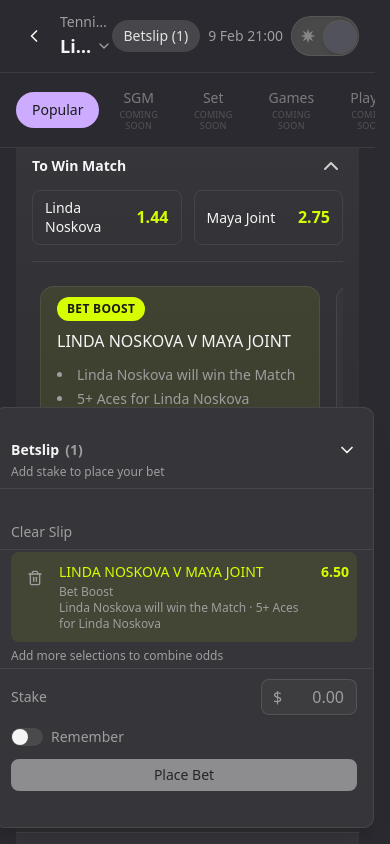
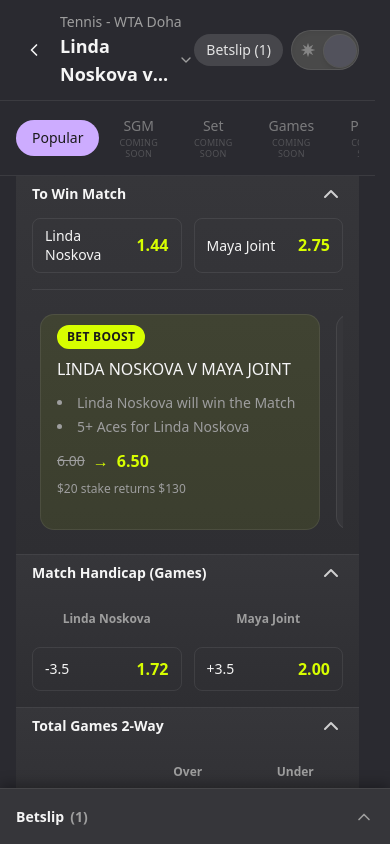
Before and after one commit to JanChaosTheory/betslip_test, a Next.js app: page / in a window 390 px wide. Both pictures are taken after a click on the button 180 px from the left and 393 px from the top of the page. Shown: the top 844 px of the page. Built offline with nearby package versions, Linux system fonts and the light colour scheme.

Commit message:
Mobile: add collapsed betslip dock and improve mobile UX

```diff
--- a/app/components/Header.tsx
+++ b/app/components/Header.tsx
@@ -3,7 +3,7 @@
 import { Button } from "@/components/ui/button";
 import { ThemeToggle } from "./ThemeToggle";
 import { ChevronLeft, ChevronDown } from "lucide-react";
-import { BREADCRUMB, PAGE_TITLE, DATE_TIME } from "../data/match";
+import { BREADCRUMB, PAGE_TITLE } from "../data/match";
 import { cn } from "@/lib/utils";
 
 type HeaderProps = {
@@ -16,7 +16,7 @@ export function Header({ selectionCount = 0, onOpenBetslip }: HeaderProps) {
 
   return (
     <header className="theme-transition sticky top-0 z-40 w-full max-w-full border-b border-border bg-background px-4 py-3">
-      <div className="mx-auto flex min-w-0 max-w-4xl items-center justify-between">
+      <div className="mx-auto flex min-h-[44px] min-w-0 max-w-4xl items-center justify-between">
       <div className="flex min-w-0 flex-1 items-center gap-2">
         <Button variant="ghost" size="icon" className="shrink-0" aria-label="Back">
           <ChevronLeft className="size-5" />
@@ -24,26 +24,30 @@ export function Header({ selectionCount = 0, onOpenBetslip }: HeaderProps) {
         <div className="min-w-0 flex-1">
           <p className="truncate text-sm text-muted-foreground">{BREADCRUMB}</p>
           <div className="flex items-center gap-1">
-            <h1 className="truncate text-lg font-semibold">{PAGE_TITLE}</h1>
+            <h1 className="min-w-0 line-clamp-2 text-lg font-semibold">{PAGE_TITLE}</h1>
             <ChevronDown className="size-4 shrink-0 text-muted-foreground" />
           </div>
         </div>
       </div>
       <div className="flex shrink-0 items-center gap-2">
-        {showBetslipPill && (
+        {onOpenBetslip && (
           <Button
             variant="secondary"
             size="sm"
             onClick={onOpenBetslip}
+            aria-hidden={!showBetslipPill}
+            tabIndex={showBetslipPill ? 0 : -1}
             className={cn(
-              "rounded-full font-medium",
-              "bg-primary/15 text-primary hover:bg-primary/25"
+              "rounded-full font-medium transition-[opacity,transform] duration-200 ease-out",
+              "bg-primary/15 text-primary hover:bg-primary/25",
+              showBetslipPill
+                ? "translate-y-0 opacity-100 pointer-events-auto"
+                : "pointer-events-none translate-y-1 opacity-0"
             )}
           >
             Betslip ({selectionCount})
           </Button>
         )}
-        <span className="text-sm text-muted-foreground">{DATE_TIME}</span>
         <ThemeToggle />
       </div>
       </div>
--- /dev/null
+++ b/app/components/MobileBetslipDock.tsx
@@ -0,0 +1,61 @@
+"use client";
+
+import { useEffect, useState } from "react";
+import { ChevronUp } from "lucide-react";
+import { cn } from "@/lib/utils";
+
+type MobileBetslipDockProps = {
+  count: number;
+  onExpand: () => void;
+  className?: string;
+};
+
+/**
+ * Mobile-only sticky bar showing collapsed betslip (header row). Shown when
+ * betCount > 0 and panel is closed. Tap to expand the full panel.
+ */
+export function MobileBetslipDock({
+  count,
+  onExpand,
+  className,
+}: MobileBetslipDockProps) {
+  const [visible, setVisible] = useState(false);
+  useEffect(() => {
+    const id = requestAnimationFrame(() => setVisible(true));
+    return () => cancelAnimationFrame(id);
+  }, []);
+
+  return (
+    <div
+      role="button"
+      tabIndex={0}
+      aria-label="Expand betslip"
+      onClick={onExpand}
+      onKeyDown={(e) => {
+        if (e.key === "Enter" || e.key === " ") {
+          e.preventDefault();
+          onExpand();
+        }
+      }}
+      className={cn(
+        "theme-transition fixed bottom-0 left-0 right-0 z-40 flex cursor-pointer items-center justify-between border-t border-border bg-card px-4 shadow-[0_-4px_12px_rgba(0,0,0,0.08)] dark:shadow-[0_-4px_12px_rgba(0,0,0,0.3)]",
+        "focus-visible:outline focus-visible:outline-2 focus-visible:outline-offset-2 focus-visible:outline-ring",
+        "min-h-[56px] py-3 transition-[opacity,transform] duration-200 ease-out",
+        "md:hidden",
+        visible ? "translate-y-0 opacity-100" : "translate-y-4 opacity-0",
+        className
+      )}
+      style={{
+        paddingBottom: "calc(0.75rem + env(safe-area-inset-bottom, 0px))",
+      }}
+    >
+      <span className="text-sm font-semibold">
+        Betslip
+        <span className="ml-1.5 text-muted-foreground">({count})</span>
+      </span>
+      <span className="flex shrink-0 items-center justify-center" aria-hidden>
+        <ChevronUp className="size-5 text-muted-foreground" />
+      </span>
+    </div>
+  );
+}
--- a/app/components/TabsRow.tsx
+++ b/app/components/TabsRow.tsx
@@ -6,7 +6,7 @@ import { cn } from "@/lib/utils";
 export function TabsRow() {
   return (
     <div className="theme-transition sticky top-[57px] z-30 w-full max-w-full border-b border-border bg-background px-4 py-2">
-      <div className="mx-auto flex max-w-4xl items-center gap-1">
+      <div className="tabs-row-scroll mx-auto flex max-w-4xl flex-nowrap items-center gap-1">
       {TABS.map((tab) => (
         <button
           key={tab.id}
--- a/app/globals.css
+++ b/app/globals.css
@@ -414,6 +414,17 @@ html.theme-switching .theme-toggle-track .theme-toggle-moon {
   background: var(--bet-boost-scroll-thumb-hover);
 }
 
+/* Tabs row: horizontal scroll on mobile, momentum, hide scrollbar */
+.tabs-row-scroll {
+  overflow-x: auto;
+  overflow-y: hidden;
+  -webkit-overflow-scrolling: touch;
+  scrollbar-width: none;
+}
+.tabs-row-scroll::-webkit-scrollbar {
+  display: none;
+}
+
 /* Market title hover: neutral lift, no accent */
 .market-title-trigger:hover {
   background-color: var(--hover-surface);
--- a/app/hooks/useBetSlip.ts
+++ b/app/hooks/useBetSlip.ts
@@ -8,6 +8,7 @@ import {
   setStoredStake,
   setStoredRemember,
 } from "../components/Betslip";
+import { useIsMobile } from "./useMediaQuery";
 
 export type BetSlipStatus = "idle" | "placing" | "success" | "error";
 
@@ -15,6 +16,7 @@ const PLACE_BET_DELAY_MS = 800;
 const SUCCESS_VISIBLE_MS = 1200;
 
 export function useBetSlip() {
+  const isMobile = useIsMobile();
   const [selections, setSelections] = useState<Selection[]>([]);
   const [isOpen, setIsOpen] = useState(false);
   const [isCollapsed, setIsCollapsed] = useState(false);
@@ -54,13 +56,13 @@ export function useBetSlip() {
         if (next.length === 0) setIsOpen(false);
         return next;
       }
-      if (prev.length === 0) {
+      if (prev.length === 0 && !isMobile) {
         setIsOpen(true);
         setIsCollapsed(false);
       }
       return [...prev, selection];
     });
-  }, []);
+  }, [isMobile]);
 
   const removeSelection = useCallback((id: string) => {
     setSelections((prev) => {
--- /dev/null
+++ b/app/hooks/useMediaQuery.ts
@@ -0,0 +1,26 @@
+"use client";
+
+import { useEffect, useState } from "react";
+
+/**
+ * Returns true when viewport matches (max-width: 768px). Safe for SSR (defaults to false).
+ */
+export function useMediaQuery(query: string): boolean {
+  const [matches, setMatches] = useState(false);
+
+  useEffect(() => {
+    const mq = window.matchMedia(query);
+    setMatches(mq.matches);
+    const handler = (e: MediaQueryListEvent) => setMatches(e.matches);
+    mq.addEventListener("change", handler);
+    return () => mq.removeEventListener("change", handler);
+  }, [query]);
+
+  return matches;
+}
+
+const MOBILE_BREAKPOINT = "(max-width: 768px)";
+
+export function useIsMobile(): boolean {
+  return useMediaQuery(MOBILE_BREAKPOINT);
+}
--- a/app/layout.tsx
+++ b/app/layout.tsx
@@ -33,7 +33,7 @@ export default function RootLayout({
       <head>
         <script
           dangerouslySetInnerHTML={{
-            __html: `(function(){var t=localStorage.getItem("theme");document.documentElement.classList.toggle("dark",t!=="light");})();`,
+            __html: `(function(){var t=localStorage.getItem("theme");if(!t)t="dark";document.documentElement.classList.toggle("dark",t==="dark");})();`,
           }}
         />
       </head>
--- a/app/page.tsx
+++ b/app/page.tsx
@@ -6,7 +6,9 @@ import { TabsRow } from "./components/TabsRow";
 import { MarketPanel } from "./components/MarketPanel";
 import { BetBoostCard } from "./components/BetBoostCard";
 import { BetSlipPanel } from "./components/BetSlipPanel";
+import { MobileBetslipDock } from "./components/MobileBetslipDock";
 import { useBetSlip } from "./hooks/useBetSlip";
+import { useIsMobile } from "./hooks/useMediaQuery";
 import { MARKETS, BET_BOOST_CARDS, FOOTER_TEXT, PAGE_TITLE } from "./data/match";
 import type { BetBoostCard as BetBoostCardType, Market, Selection } from "./data/match";
 import { useState } from "react";
@@ -64,6 +66,7 @@ export default function Home() {
     Object.fromEntries(MARKETS.map((m) => [m.id, true]))
   );
 
+  const isMobile = useIsMobile();
   const betslip = useBetSlip();
   const selectedIds = useMemo(
     () => new Set(betslip.selections.map((s) => s.id)),
@@ -117,7 +120,17 @@ export default function Home() {
       />
       <TabsRow />
 
-      <main className="w-full max-w-full px-4 md:mx-auto md:max-w-4xl md:px-0">
+      <main
+        className="w-full max-w-full px-4 md:mx-auto md:max-w-4xl md:px-0"
+        style={
+          isMobile && betslip.selections.length > 0
+            ? {
+                paddingBottom:
+                  "calc(80px + env(safe-area-inset-bottom, 0px))",
+              }
+            : undefined
+        }
+      >
         <div className="theme-transition min-w-0 border-b border-border">
           {MARKETS.map((market) => (
             <MarketPanel
@@ -161,6 +174,12 @@ export default function Home() {
         </footer>
       </main>
 
+      {isMobile && betslip.selections.length > 0 && !betslip.isOpen && (
+        <MobileBetslipDock
+          count={betslip.selections.length}
+          onExpand={betslip.open}
+        />
+      )}
       <BetSlipPanel
         selections={betslip.selections}
         isOpen={betslip.isOpen}
```
